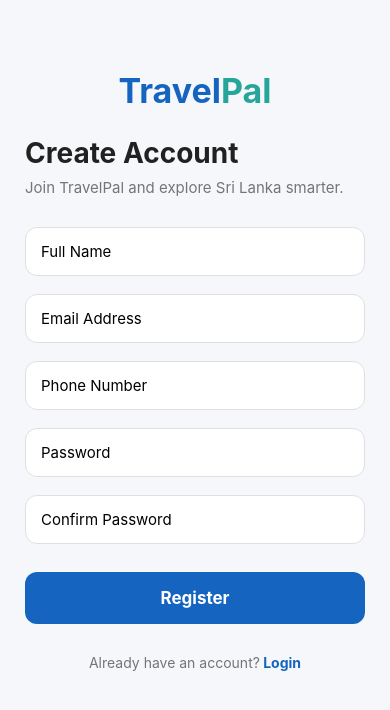
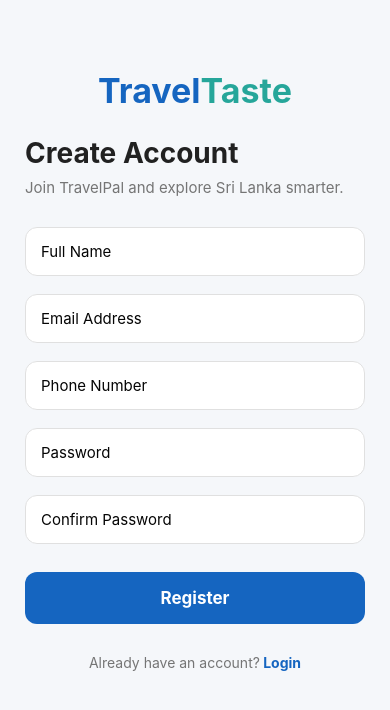
Before and after one commit to SaradaThisun/Smart-Route-Dining-Planner, a React Native app in the folder Frontend/: screen /Register in a window 390 px wide. Shown: the top 710 px of the page. Built offline with nearby package versions, Linux system fonts and the light colour scheme.

Commit message:
Refactor RegisterScreen to use SafeAreaView and ScrollView

```diff
--- a/Frontend/src/screens/auth/RegisterScreen.tsx
+++ b/Frontend/src/screens/auth/RegisterScreen.tsx
@@ -6,7 +6,9 @@
   TouchableOpacity,
   KeyboardAvoidingView,
   Platform,
+  ScrollView,
 } from 'react-native';
+import { SafeAreaView } from 'react-native-safe-area-context';
 
 import { NativeStackNavigationProp } from '@react-navigation/native-stack';
 import { useNavigation } from '@react-navigation/native';
@@ -68,13 +70,20 @@
   };
 
   return (
-    <KeyboardAvoidingView
-      style={styles.container}
-      behavior={Platform.OS === 'ios' ? 'padding' : undefined}
-    >
+    <SafeAreaView style={styles.container} edges={['top', 'bottom']}>
+      <KeyboardAvoidingView
+        style={styles.container}
+        behavior={Platform.OS === 'ios' ? 'padding' : undefined}
+      >
+      <ScrollView
+        style={styles.scroll}
+        contentContainerStyle={styles.scrollContent}
+        keyboardShouldPersistTaps="handled"
+        showsVerticalScrollIndicator={false}
+      >
       <View style={styles.header}>
         <Text style={styles.logo}>
-          Travel<Text style={styles.logo2}>Pal</Text>
+          Travel<Text style={styles.logo2}>Taste</Text>
         </Text>
       </View>
 
@@ -90,6 +99,7 @@
         <TextInput
           style={styles.input}
           placeholder="Full Name"
+          placeholderTextColor="#050505"
           value={fullName}
           onChangeText={setFullName}
         />
@@ -97,6 +107,7 @@
         <TextInput
           style={styles.input}
           placeholder="Email Address"
+          placeholderTextColor="#050505"
           keyboardType="email-address"
           autoCapitalize="none"
           value={email}
@@ -106,6 +117,7 @@
         <TextInput
           style={styles.input}
           placeholder="Phone Number"
+          placeholderTextColor="#050505"
           keyboardType="phone-pad"
           value={phone}
           onChangeText={setPhone}
@@ -114,6 +126,7 @@
         <TextInput
           style={styles.input}
           placeholder="Password"
+          placeholderTextColor="#050505"
           secureTextEntry
           value={password}
           onChangeText={setPassword}
@@ -122,6 +135,7 @@
         <TextInput
           style={styles.input}
           placeholder="Confirm Password"
+          placeholderTextColor="#050505"
           secureTextEntry
           value={confirmPassword}
           onChangeText={setConfirmPassword}
@@ -142,7 +156,9 @@
           </TouchableOpacity>
         </View>
       </View>
-    </KeyboardAvoidingView>
+      </ScrollView>
+      </KeyboardAvoidingView>
+    </SafeAreaView>
   );
 };
 
```
